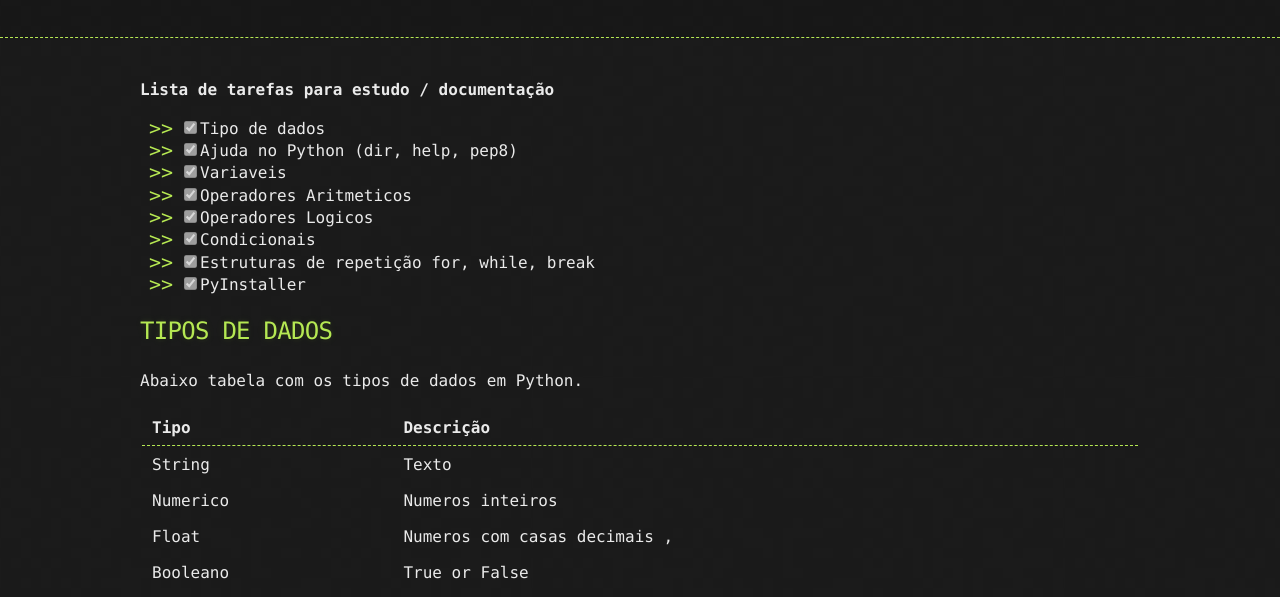
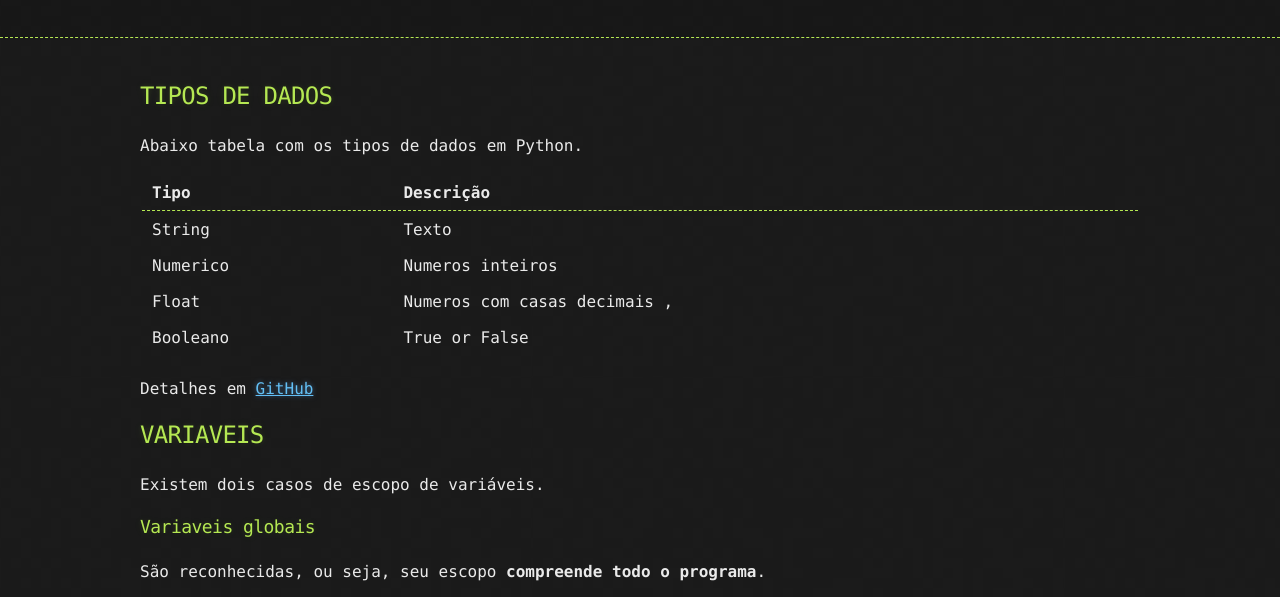
Before and after one commit to AlexHinckel/alexhinckel.github.io, a plain HTML site: page python.html in a window 1280 px wide. Shown: the part 155-752 px from the top of the page. Drawn offline with Linux system fonts and the light colour scheme.

Commit message:
Update python.html

```diff
--- a/python.html
+++ b/python.html
@@ -42,20 +42,7 @@
 
     <div class="container">
       <section id="main_content">
-        <p><strong>Lista de tarefas para estudo / documentação</strong></p>
-
-<ul class="task-list">
-  <li class="task-list-item"><input type="checkbox" class="task-list-item-checkbox" disabled="disabled" checked="checked" />Tipo de dados</li>
-  <li class="task-list-item"><input type="checkbox" class="task-list-item-checkbox" disabled="disabled" checked="checked" />Ajuda no Python (dir, help, pep8)</li>
-  <li class="task-list-item"><input type="checkbox" class="task-list-item-checkbox" disabled="disabled" checked="checked" />Variaveis</li>
-  <li class="task-list-item"><input type="checkbox" class="task-list-item-checkbox" disabled="disabled" checked="checked" />Operadores Aritmeticos</li>
-  <li class="task-list-item"><input type="checkbox" class="task-list-item-checkbox" disabled="disabled" checked="checked" />Operadores Logicos</li>
-  <li class="task-list-item"><input type="checkbox" class="task-list-item-checkbox" disabled="disabled" checked="checked" />Condicionais</li>
-  <li class="task-list-item"><input type="checkbox" class="task-list-item-checkbox" disabled="disabled" checked="checked" />Estruturas de repetição for, while, break</li>
-  <li class="task-list-item"><input type="checkbox" class="task-list-item-checkbox" disabled="disabled" checked="checked" />PyInstaller</li>
-</ul>
-
-<h2 id="tipos-de-dados">TIPOS DE DADOS</h2>
+        <h2 id="tipos-de-dados">TIPOS DE DADOS</h2>
 
 <p>Abaixo tabela com os tipos de dados em Python.</p>
 
```
